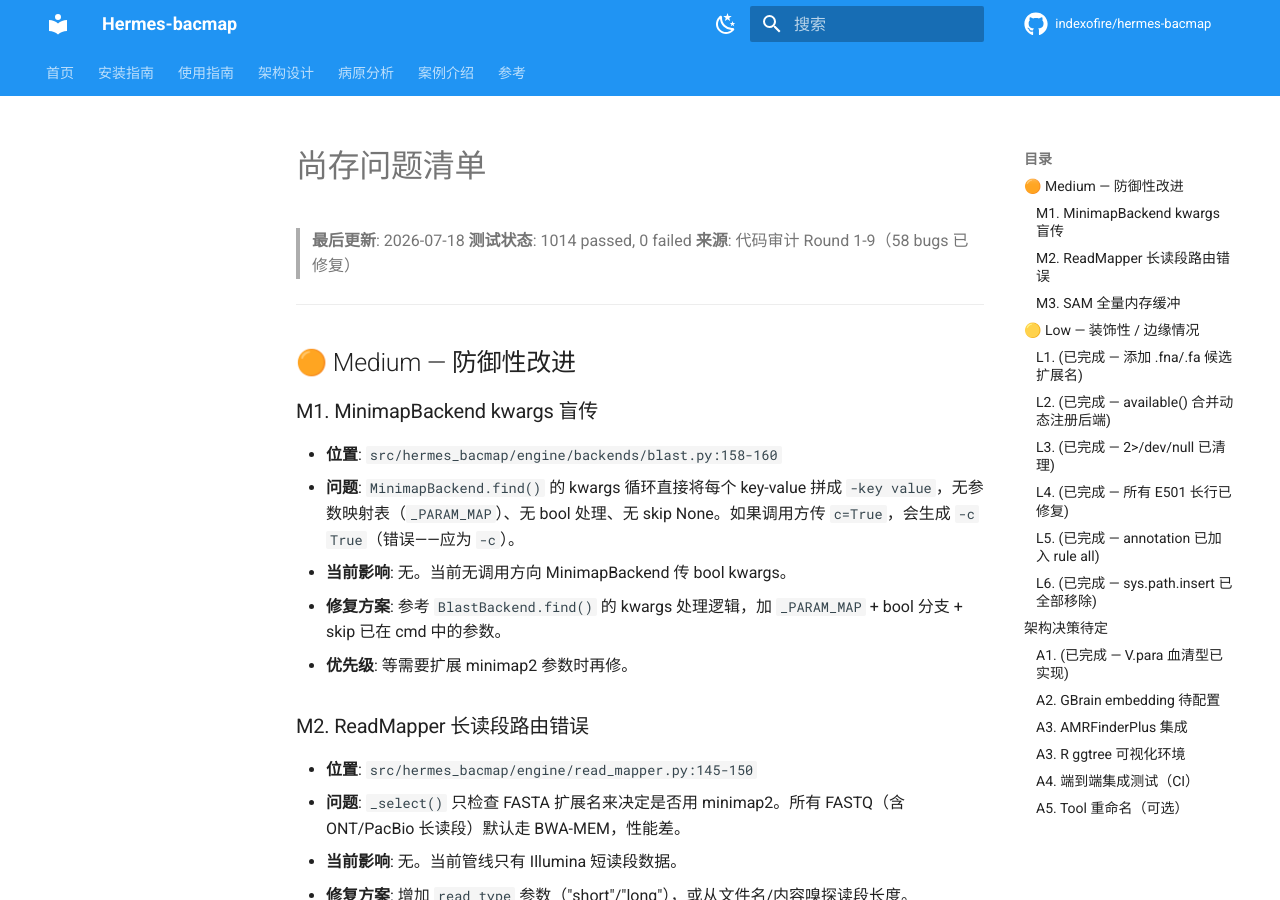
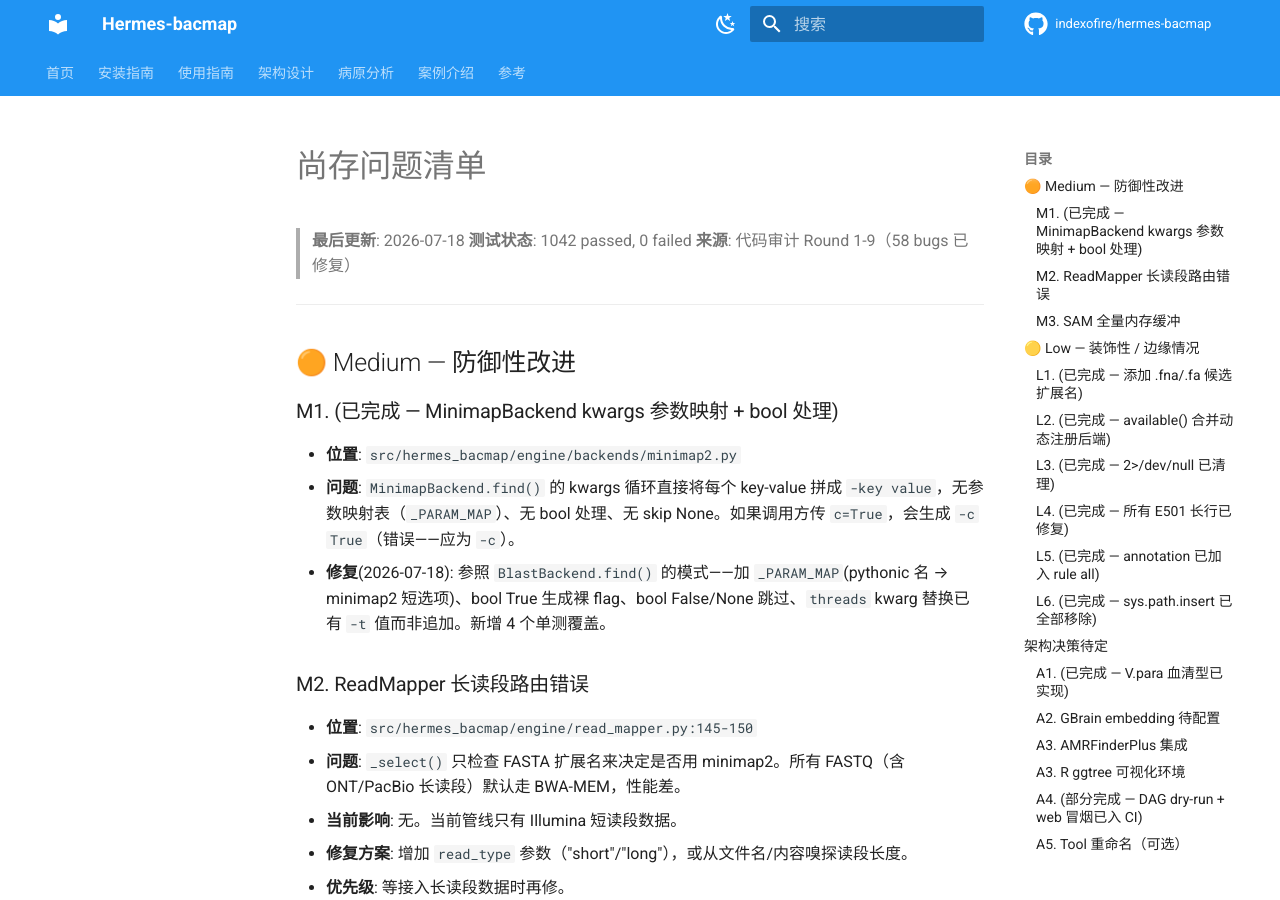
Before and after one commit to indexofire/hermes-bacmap, an MkDocs documentation site: the page built from docs/known-issues.md, in a window 1280 px wide and 900 px high. Built offline with MkDocs 1.6.1 and Material for MkDocs 9.7.7, drawn with Linux system fonts in a browser that asks for light colours; comment, search, counter and statistics services are not loaded; some of the changed text lies outside the part shown.

Commit message:
docs: mark roadmap items done and update counts
Close out code-quality.md roadmap items 2/4/6 (header parsing, sourmash
migration, integration tests) and known-issues M1/A4; test count 1042,
coverage 92.41%; add CHANGELOG entries for the stage-3 structural
refactor and this improvement round.

```diff
--- a/docs/known-issues.md
+++ b/docs/known-issues.md
@@ -1,20 +1,18 @@
 # 尚存问题清单
 
 > **最后更新**: 2026-07-18
-> **测试状态**: 1014 passed, 0 failed
+> **测试状态**: 1042 passed, 0 failed
 > **来源**: 代码审计 Round 1-9（58 bugs 已修复）
 
 ---
 
 ## 🟠 Medium — 防御性改进
 
-### M1. MinimapBackend kwargs 盲传
+### M1. (已完成 — MinimapBackend kwargs 参数映射 + bool 处理)
 
-- **位置**: `src/hermes_bacmap/engine/backends/blast.py:158-160`
+- **位置**: `src/hermes_bacmap/engine/backends/minimap2.py`
 - **问题**: `MinimapBackend.find()` 的 kwargs 循环直接将每个 key-value 拼成 `-key value`，无参数映射表（`_PARAM_MAP`）、无 bool 处理、无 skip None。如果调用方传 `c=True`，会生成 `-c True`（错误——应为 `-c`）。
-- **当前影响**: 无。当前无调用方向 MinimapBackend 传 bool kwargs。
-- **修复方案**: 参考 `BlastBackend.find()` 的 kwargs 处理逻辑，加 `_PARAM_MAP` + bool 分支 + skip 已在 cmd 中的参数。
-- **优先级**: 等需要扩展 minimap2 参数时再修。
+- **修复**(2026-07-18): 参照 `BlastBackend.find()` 的模式——加 `_PARAM_MAP`(pythonic 名 → minimap2 短选项)、bool True 生成裸 flag、bool False/None 跳过、`threads` kwarg 替换已有 `-t` 值而非追加。新增 4 个单测覆盖。
 
 ### M2. ReadMapper 长读段路由错误
 
@@ -105,10 +103,10 @@
 - **状态**: pixi solver 与现有依赖冲突；系统 R 4.6 cpp11 不兼容
 - **替代方案**: conda create -n r-viz -c bioconda -c conda-forge r-base=4.4 r-ggplot2 bioconductor-ggtree
 
-### A4. 端到端集成测试（CI）
+### A4. (部分完成 — DAG dry-run + web 冒烟已入 CI)
 
-- **状态**: CI 只跑 1014 个 unit tests，无 Snakemake DAG 端到端测试
-- **优先级**: 中
+- **状态**: ✅ 2026-07-18 已加 `snakemake-dag` CI job(pip 装 snakemake 7.32 + dummy reads,`snakemake -n` 构建 179-job DAG)与 13 个 FastAPI TestClient 冒烟测试;`_vpa_genes` 有 RIMD O3:K6 端到端测试(5 个)
+- **剩余**: 无真实数据的全流程 Snakemake 执行测试(需 gold_standard FASTQ,体量大,暂不入 CI)
 
 ### A5. Tool 重命名（可选）
 
```
Also changed, not shown: CHANGELOG.md (+19 -0 lines), README.md (+1 -1 lines), docs/architecture/code-quality.md (+6 -6 lines), docs/architecture/overview.md (+1 -1 lines), docs/index.md (+2 -2 lines).
